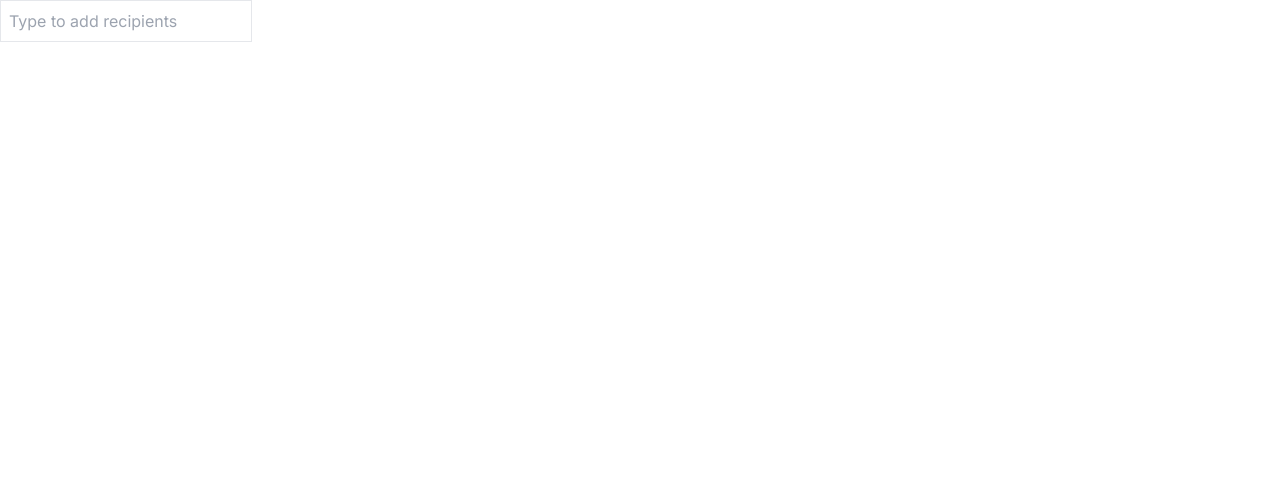
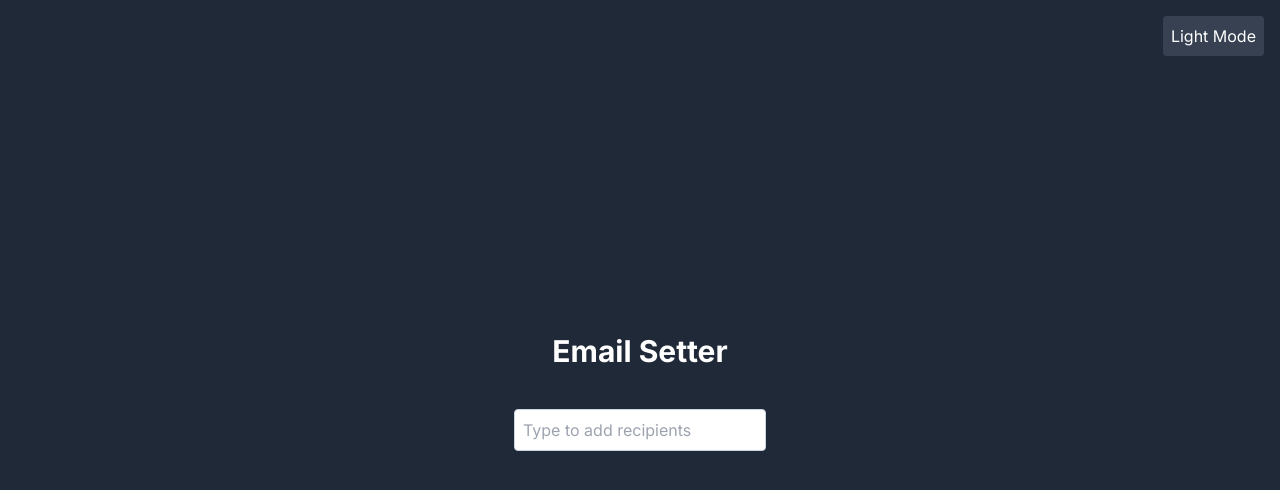
Before and after one commit to uditmore99/Email-Selector, a Next.js app: page / in a window 1280 px wide. Shown: the top 490 px of the page. Built offline with nearby package versions, Linux system fonts and the light colour scheme.

Commit message:
Updated UI

```diff
--- a/app/globals.css
+++ b/app/globals.css
@@ -2,26 +2,75 @@
 @tailwind components;
 @tailwind utilities;
 
-/* :root {
-  --foreground-rgb: 0, 0, 0;
-  --background-start-rgb: 214, 219, 220;
-  --background-end-rgb: 255, 255, 255;
+body.dark-mode {
+  background-color: #1a202c;
+  /* Dark background color */
+  color: #cbd5e0;
+  /* Light text color */
 }
 
-@media (prefers-color-scheme: dark) {
-  :root {
-    --foreground-rgb: 255, 255, 255;
-    --background-start-rgb: 0, 0, 0;
-    --background-end-rgb: 0, 0, 0;
-  }
+/* Light mode styling (default) */
+body {
+  background-color: #f7fafc;
+  /* Light background color */
+  color: #1a202c;
+  /* Dark text color */
 }
 
-body {
-  color: rgb(var(--foreground-rgb));
-  background: linear-gradient(
-      to bottom,
-      transparent,
-      rgb(var(--background-end-rgb))
-    )
-    rgb(var(--background-start-rgb));
-} */
+/* Container styling */
+.flex {
+  display: flex;
+  gap: 8px;
+  /* Adjust the gap between elements as needed */
+  padding: 16px;
+  /* Adjust the padding as needed */
+}
+
+/* Input styling */
+input[type="text"] {
+  flex: 1;
+  padding: 8px;
+  border: 1px solid #cbd5e0;
+  border-radius: 4px;
+}
+
+/* Selected email styling */
+.bg-blue-500 {
+  background-color: #4299e1;
+  /* Blue background color */
+  color: #ffffff;
+  /* White text color */
+  padding: 8px;
+  margin: 4px;
+  border-radius: 4px;
+  display: flex;
+  align-items: center;
+}
+
+/* Close icon styling */
+.bg-blue-500 span {
+  cursor: pointer;
+  margin-left: 8px;
+}
+
+/* Dropdown styling */
+.absolute {
+  position: absolute;
+}
+
+/* Dropdown item styling */
+.p-2 {
+  padding: 8px;
+}
+
+/* Hover effect on dropdown items */
+.cursor-pointer:hover {
+  background-color: #edf2f7;
+  /* Light gray background color on hover */
+}
+
+/* Scrollable dropdown */
+.overflow-y-auto {
+  max-height: 128px;
+  /* Adjust the maximum height as needed */
+}
--- a/components/EmailSelector.jsx
+++ b/components/EmailSelector.jsx
@@ -7,6 +7,8 @@ const EmailSelector = () => {
   const [selectedEmails, setSelectedEmails] = useState([]);
   const [searchTerm, setSearchTerm] = useState("");
   const [showDropdown, setShowDropdown] = useState(false);
+  const [clickedTextBox, setClickedTextBox] = useState(false);
+  const [darkMode, setDarkMode] = useState(true);
   const inputRef = useRef(null);
 
   const filteredEmails = data.filter(
@@ -20,6 +22,11 @@ const EmailSelector = () => {
     setSelectedEmails([...selectedEmails, email]);
     setSearchTerm("");
     setShowDropdown(false);
+  };
+
+  const toggleDarkMode = () => {
+    setDarkMode(!darkMode);
+    document.body.classList.toggle("dark-mode", !darkMode);
   };
 
   const handleRemoveEmail = (email) => {
@@ -40,9 +47,115 @@ const EmailSelector = () => {
     }
   };
 
+  const togDarkMode = () => {
+    setDarkMode(!darkMode);
+    document.body.classList.toggle("dark-mode", !darkMode);
+  };
+
+  const handleBlur = () => {
+    setTimeout(() => {
+      setShowDropdown(false);
+    }, 150);
+  };
+
+  //   return (
+  //     <>
+  //       <button
+  //         onClick={togDarkMode}
+  //         className={`absolute top-0 right-0 m-4 p-2 ${
+  //           darkMode ? "bg-gray-700 text-white" : "bg-white text-gray-800"
+  //         } rounded`}
+  //       >
+  //         {darkMode ? "Light Mode" : "Dark Mode"}
+  //       </button>
+  //       <div
+  //         className={`flex items-center justify-center h-screen ${
+  //           darkMode ? "bg-gray-800" : "bg-gray-100"
+  //         }`}
+  //       >
+  //         <h1
+  //           className={`text-3xl font-bold mb-4 ${
+  //             darkMode ? "text-white" : "text-gray-800"
+  //           }`}
+  //         >
+  //           Email Setter
+  //         </h1>
+  //         <div className="flex flex-wrap">
+  //           {selectedEmails.map((email) => (
+  //             <div
+  //               key={email.email}
+  //               className="bg-blue-500 text-white px-2 py-1 m-1 rounded-full"
+  //             >
+  //               {email.name}{" "}
+  //               <span
+  //                 className="cursor-pointer"
+  //                 onClick={() => handleRemoveEmail(email)}
+  //               >
+  //                 &#10006;
+  //               </span>
+  //             </div>
+  //           ))}
+  //           <input
+  //             type="text"
+  //             placeholder="Type to add recipients"
+  //             className="border p-2"
+  //             onClick={() => setShowDropdown(true) && setClickedTextBox(true)}
+  //             onChange={(e) => setSearchTerm(e.target.value)}
+  //             onKeyDown={handleKeyDown}
+  //             value={searchTerm}
+  //             ref={inputRef}
+  //             onBlur={handleBlur}
+  //           />
+  //         </div>
+  //         {showDropdown && (
+  //           <div
+  //             className={`sticky ${
+  //               darkMode ? "bg-gray-400" : "bg-white"
+  //             } mt-2 w-64 rounded-md shadow-lg ring-1 ring-black ring-opacity-5`}
+  //           >
+  //             {filteredEmails.length > 4 && (
+  //               <div className="overflow-y-auto max-h-32">
+  //                 {filteredEmails.map((email) => (
+  //                   <div
+  //                     key={email.email}
+  //                     className="p-2 cursor-pointer hover:bg-gray-200"
+  //                     onClick={() => handleSelectEmail(email)}
+  //                   >
+  //                     {email.name}
+  //                   </div>
+  //                 ))}
+  //               </div>
+  //             )}
+  //           </div>
+  //         )}
+  //       </div>
+  //     </>
+  //   );
+  // };
+
   return (
-    <div className="relative">
-      <div className="flex flex-wrap">
+    <>
+      <button
+        onClick={togDarkMode}
+        className={`absolute top-0 right-0 m-4 p-2 ${
+          darkMode ? "bg-gray-700 text-white" : "bg-white text-gray-800"
+        } rounded`}
+      >
+        {darkMode ? "Light Mode" : "Dark Mode"}
+      </button>
+      <div
+        className={`flex flex-col items-center justify-center h-screen ${
+          darkMode ? "bg-gray-800" : "bg-gray-100"
+        }`}
+      >
+        <h1
+          className={`text-3xl font-bold mb-4 ${
+            darkMode ? "text-white" : "text-gray-800"
+          }`}
+        >
+          Email Setter
+        </h1>
+        <div className="flex flex-col items-center">
           {selectedEmails.map((email) => (
             <div
               key={email.email}
@@ -61,27 +174,37 @@ const EmailSelector = () => {
             type="text"
             placeholder="Type to add recipients"
             className="border p-2"
-          onClick={() => setShowDropdown(true)}
+            onClick={() => setShowDropdown(true) && setClickedTextBox(true)}
             onChange={(e) => setSearchTerm(e.target.value)}
             onKeyDown={handleKeyDown}
             value={searchTerm}
             ref={inputRef}
+            onBlur={handleBlur}
           />
-      </div>
           {showDropdown && (
-        <div className="absolute z-10 bg-white border shadow-md mt-1 w-full">
+            <div
+              className={`sticky ${
+                darkMode ? "bg-gray-400" : "bg-white"
+              } mt-2 w-64 rounded-md shadow-lg ring-1 ring-black ring-opacity-5`}
+            >
+              {filteredEmails.length > 4 && (
+                <div className="overflow-y-auto max-h-32">
                   {filteredEmails.map((email) => (
                     <div
                       key={email.email}
                       className="p-2 cursor-pointer hover:bg-gray-200"
                       onClick={() => handleSelectEmail(email)}
                     >
-              {email.name} &lt;{email.email}&gt;
+                      {email.name}
                     </div>
                   ))}
                 </div>
               )}
             </div>
+          )}
+        </div>
+      </div>
+    </>
   );
 };
 
```
Lines whose indentation alone changed are shown as unchanged.
